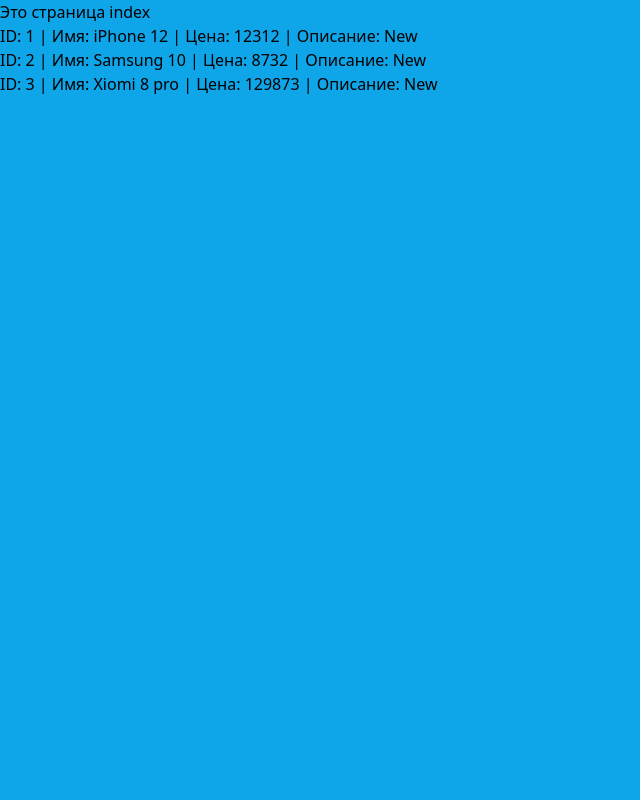
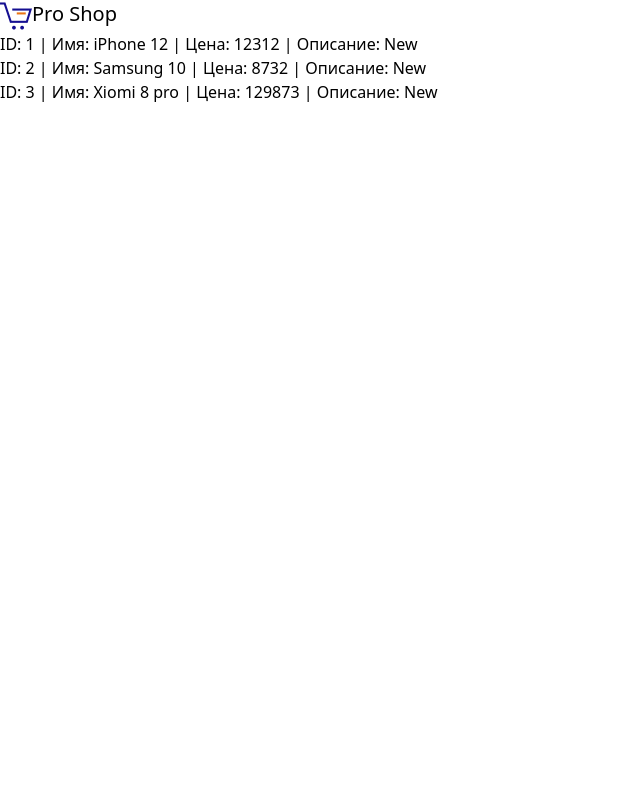
Before and after one commit to AwakeD34/site_django_5.0, a Django app: page /myapp/ in a window 1280 px wide. Shown: the whole page, without its empty margins (0-640 px from the left). Run offline with Django 5.2, Linux system fonts and the light colour scheme; data comes from the database, SQL or seed files in the repository.

Commit message:
logo & tailwind

```diff
--- a/mysite/myapp/static/myapp/styles.css
+++ b/mysite/myapp/static/myapp/styles.css
@@ -548,7 +548,24 @@ video {
   position: static;
 }
 
+.flex {
+  display: flex;
+}
+
+.h-8 {
+  height: 2rem;
+}
+
+.w-8 {
+  width: 2rem;
+}
+
 .bg-sky-500 {
   --tw-bg-opacity: 1;
   background-color: rgb(14 165 233 / var(--tw-bg-opacity));
 }
+
+.text-xl {
+  font-size: 1.25rem;
+  line-height: 1.75rem;
+}
--- a/mysite/myapp/templates/myapp/index.html
+++ b/mysite/myapp/templates/myapp/index.html
@@ -3,8 +3,19 @@
     <head>
         <link rel="stylesheet" href="{% static 'myapp/styles.css' %}">
     </head>
-    <body class="bg-sky-500">
-        <h1>Это страница index</h1>
+    <body>
+      <nav>
+          <div>
+            <div>
+              <div>
+                <div class="flex">
+                    <img class="h-8 w-8" src="{% static 'myapp/images/shop.png' %}" alt="logo" />
+                    <span class="text-xl"> Pro Shop</span>
+                </div>
+              </div>
+            </div>
+          </div>
+        </nav>
         <h4>
             <!-- <a href="/myapp/hello/{{item.id}}/"></a> -->
             {% for item in items %}
```
Also changed, not shown: mysite/myapp/static/myapp/images/shop.png (added), 1 other file.
